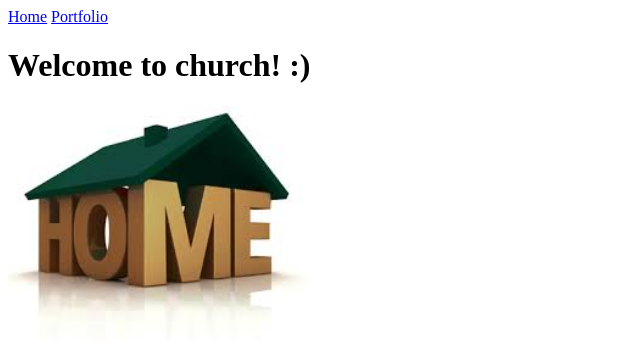
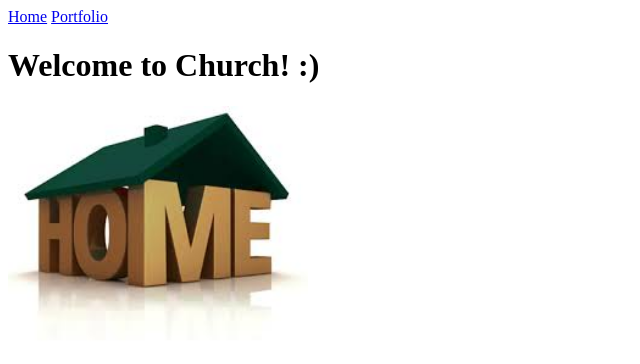
Before and after one commit to Kodyy/kodyy.github.io, a plain HTML site: page my_website/index.html in a window 1280 px wide. Shown: the whole page, without its empty margins (0-640 px from the left). Drawn offline with Linux system fonts and the light colour scheme.

Commit message:
Changed the heading

```diff
--- a/my_website/index.html
+++ b/my_website/index.html
@@ -7,7 +7,7 @@
   <body>
     <a href="index.html">Home</a>
     <a href="portfolio.html">Portfolio</a>
-    <h1>Welcome to church! :)</h1>
+    <h1>Welcome to Church! :)</h1>
     <img src="images/home.jpg" height="250">
   </body>
 </html>
```
